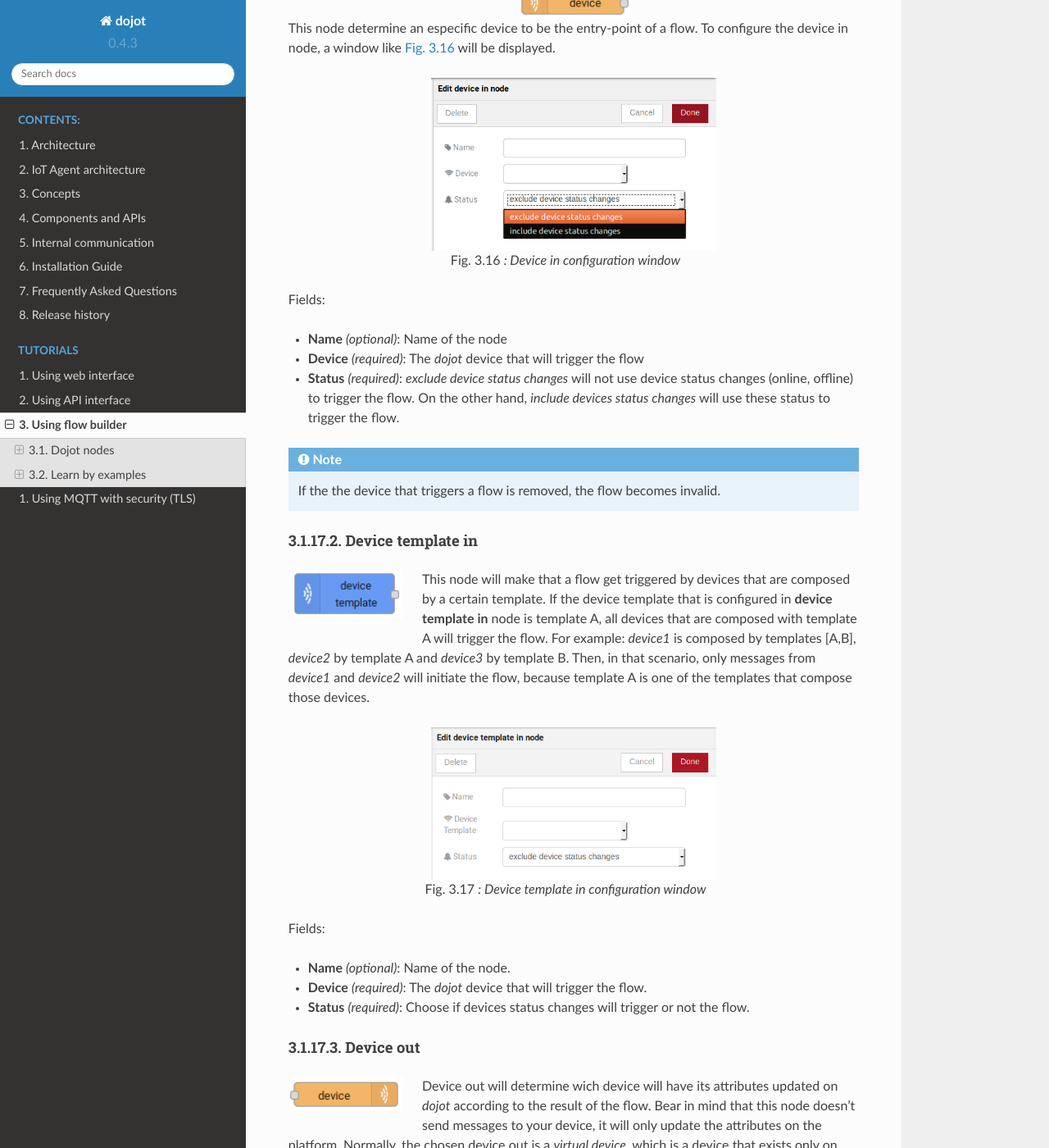
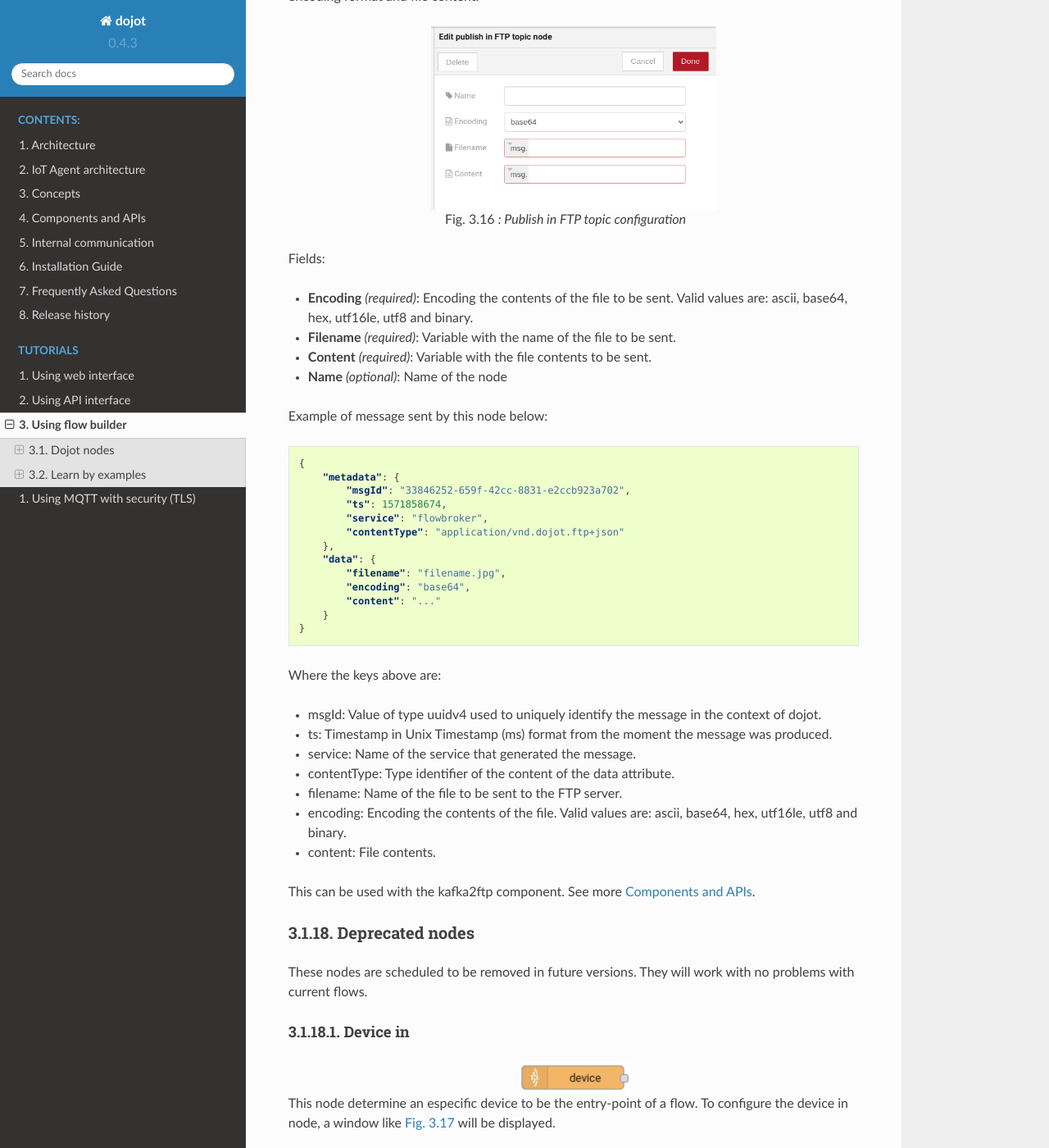
Before and after one commit to dojot/docs, a Sphinx documentation site: the page built from source/flow.rst, in a window 1280 px wide and 1400 px high, scrolled down 14180 px. Shown: the whole window at 82% size. Built offline with Sphinx 7.4.7 and the Read the Docs theme 2.0.0, drawn with Linux system fonts in a browser that asks for light colours; some of the changed text lies outside the part shown.

Commit message:
add kafka2ftp service and node

```diff
--- a/source/flow.rst
+++ b/source/flow.rst
@@ -235,7 +235,7 @@ Ftp request
 This node sends a file to a FTP server. When uploading a
 file, its name can be set by setting the "Filename" field in the same way as
 other output variables (it should refer to a variable set in the flow). The
-file encoding will set the file enconding, which could be, for instance,
+file encoding will set the file encoding, which could be, for instance,
 "base64" or "utf-8".
 
 
@@ -599,6 +599,67 @@ Fields:
 * **Name** *(optional)*: Name of the node
 
 
+Publish in FTP topic
+********************
+
+.. _kafka2ftp_node:
+.. image:: images/nodes/kafka2ftp_node.png
+    :width: 20%
+    :align: left
+    :alt: kafka2ftp_node
+
+Node to forwarding messages to Apache Kafka FTP topic.
+
+It publish to the topic ``tenant.dojot.ftp`` (*tenant* is defined by which tenant the flow belongs to)
+where in which messages are produced with information about the file name,
+encoding format and file content.
+
+.. _kafka2ftp_node_cfg:
+.. figure:: images/nodes/kafka2ftp_node_cfg.png
+    :width: 50%
+    :align: center
+    :alt: kafka2ftp_node_cfg
+
+    : Publish in FTP topic configuration
+
+Fields:
+
+* **Encoding** *(required)*: Encoding the contents of the file to be sent. Valid values are: ascii, base64, hex, utf16le, utf8 and binary.
+* **Filename** *(required)*: Variable with the name of the file to be sent.
+* **Content** *(required)*: Variable with the file contents to be sent.
+* **Name** *(optional)*: Name of the node
+
+
+Example of message sent by this node below:
+
+.. code-block:: json
+
+    {
+        "metadata": {
+            "msgId": "33846252-659f-42cc-8831-e2ccb923a702",
+            "ts": 1571858674,
+            "service": "flowbroker",
+            "contentType": "application/vnd.dojot.ftp+json"
+        },
+        "data": {
+            "filename": "filename.jpg",
+            "encoding": "base64",
+            "content": "..."
+        }
+    }
+
+Where the keys above are:
+
+* msgId:  Value of type uuidv4 used to uniquely identify the message in the context of dojot.
+* ts: Timestamp in Unix Timestamp (ms) format from the moment the message was produced.
+* service: Name of the service that generated the message.
+* contentType: Type identifier of the content of the data attribute.
+* filename: Name of the file to be sent to the FTP server.
+* encoding: Encoding the contents of the file. Valid values are: ascii, base64, hex, utf16le, utf8 and binary.
+* content: File contents.
+
+This can be used with the kafka2ftp component. See more :doc:`components-and-apis`.
+
 Deprecated nodes
 ****************
 
```
Also changed, not shown: source/architecture.rst (+20 -3 lines), source/components-and-apis.rst (+25 -19 lines), source/images/nodes/kafka2ftp_node.png (added), source/images/nodes/kafka2ftp_node_cfg.png (added), 3 other files.
